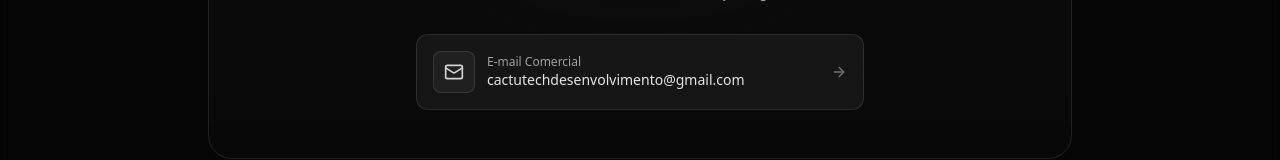
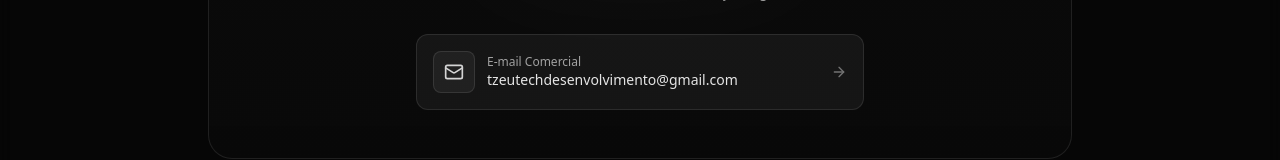
Before and after one commit to CactusTech-dev/pagina-links, a React (Vite) app: page / in a window 1280 px wide. Shown: the part 2261-2421 px from the top of the page. Built offline with nearby package versions, Linux system fonts and the light colour scheme.

Commit message:
Update email address in Footer component

```diff
--- a/src/components/Footer.tsx
+++ b/src/components/Footer.tsx
@@ -41,7 +41,7 @@ export default function Footer() {
                 </div>
                 <div className="text-left">
                   <span className="block text-xs text-neutral-400">E-mail Comercial</span>
-                  <span className="block text-sm font-sans font-medium text-neutral-200">cactutechdesenvolvimento@gmail.com</span>
+                  <span className="block text-sm font-sans font-medium text-neutral-200">tzeutechdesenvolvimento@gmail.com</span>
                 </div>
               </div>
               <ArrowRight className="w-4 h-4 text-neutral-500 group-hover:text-white group-hover:translate-x-1 transition-all" />
```
